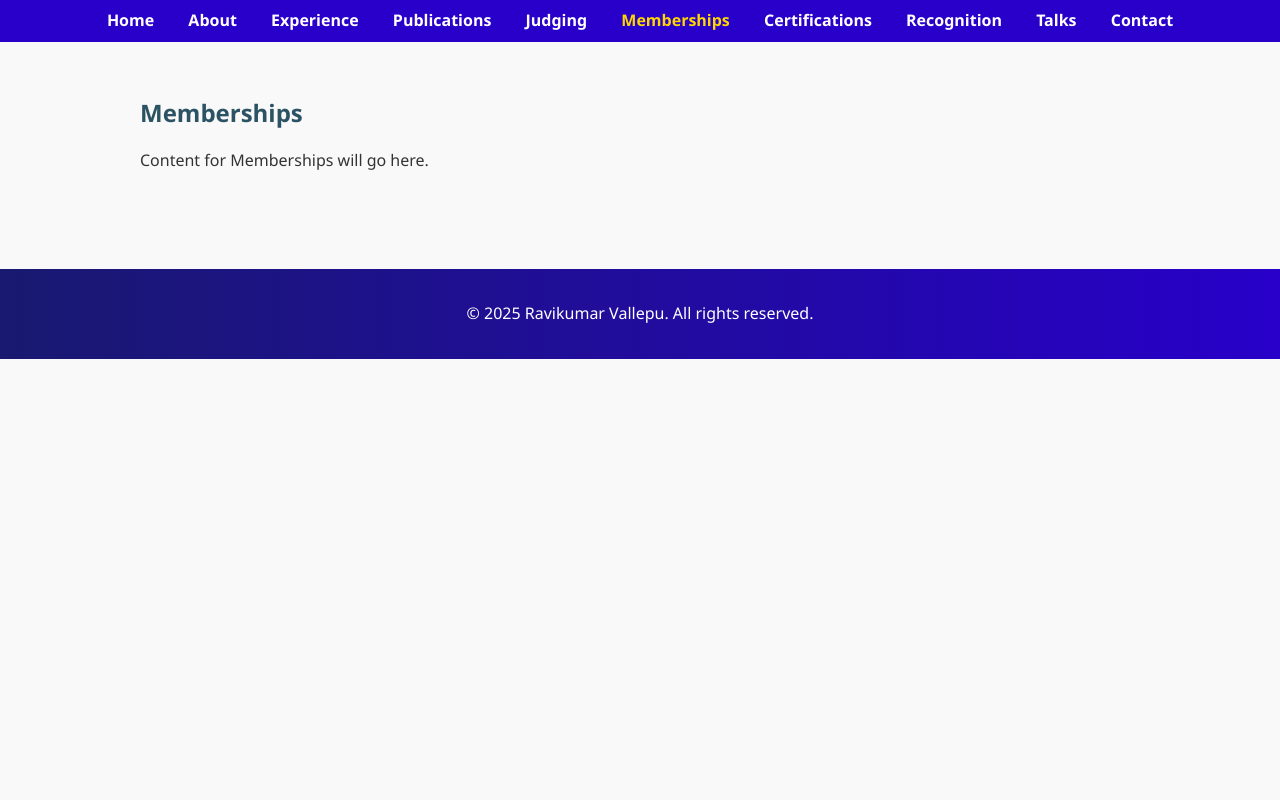
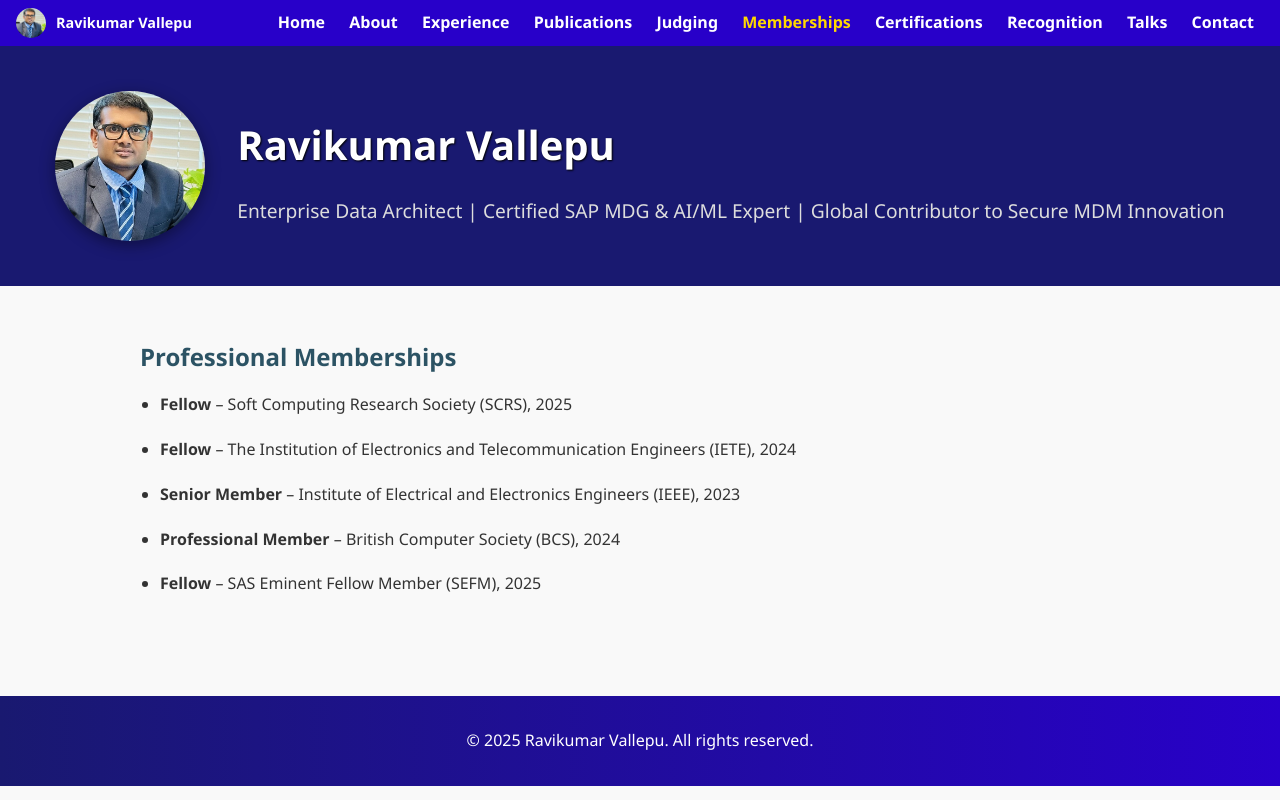
Before and after one commit to rkvallepu/rkvallepu.github.io, a plain HTML site: page memberships.html in a window 1280 px wide. Drawn offline with Linux system fonts and the light colour scheme.

Commit message:
memberships.html

```diff
--- a/memberships.html
+++ b/memberships.html
@@ -1,8 +1,8 @@
 <!DOCTYPE html>
 <html lang="en">
 <head>
-  <meta charset="UTF-8">
-  <meta name="viewport" content="width=device-width, initial-scale=1.0">
+  <meta charset="UTF-8" />
+  <meta name="viewport" content="width=device-width, initial-scale=1.0" />
   <title>Memberships | Ravikumar Vallepu</title>
   <link rel="stylesheet" href="https://cdnjs.cloudflare.com/ajax/libs/font-awesome/6.0.0-beta3/css/all.min.css" />
   <style>
@@ -14,6 +14,7 @@
       color: #333;
       line-height: 1.6;
     }
+
     nav {
       text-align: center;
       padding: 0.5rem 1rem;
@@ -21,17 +22,98 @@
       position: sticky;
       top: 0;
       z-index: 1000;
+      display: flex;
+      align-items: center;
+      justify-content: space-between;
     }
-    nav a {
+
+    .nav-brand {
+      display: flex;
+      align-items: center;
+      gap: 10px;
+    }
+
+    .nav-logo {
+      width: 30px;
+      height: 30px;
+      border-radius: 50%;
+      object-fit: cover;
+    }
+
+    .nav-name {
       color: white;
-      margin: 0 15px;
+      font-weight: bold;
+      font-size: 0.9rem;
+    }
+
+    .nav-links a {
+      color: white;
+      margin: 0 10px;
       text-decoration: none;
       font-weight: bold;
     }
-    nav a:hover, nav a.active {
+
+    .nav-links a:hover,
+    .nav-links a.active {
       color: #ffd700;
       transition: 0.3s;
     }
+
+    header {
+      background-color: #191970;
+      color: white;
+      padding: 2.5rem 1rem;
+    }
+
+    header .container {
+      display: flex;
+      align-items: center;
+      justify-content: center;
+      flex-wrap: wrap;
+      gap: 2rem;
+      max-width: 1200px;
+      margin: auto;
+    }
+
+    header img {
+      width: 150px;
+      height: 150px;
+      border-radius: 50%;
+      object-fit: cover;
+      box-shadow: 0 4px 15px rgba(0, 0, 0, 0.4);
+    }
+
+    header h1 {
+      font-size: 2.5rem;
+      margin-bottom: 0.5rem;
+      color: white;
+      text-shadow: 1px 1px 2px black;
+    }
+
+    header p {
+      font-size: 1.2rem;
+      color: #ddd;
+    }
+
+    section {
+      padding: 2rem 1rem;
+      max-width: 1000px;
+      margin: auto;
+    }
+
+    h2 {
+      color: #2c5364;
+      margin-bottom: 1rem;
+    }
+
+    ul {
+      padding-left: 20px;
+    }
+
+    li {
+      margin-bottom: 1.2rem;
+    }
+
     footer {
       background: linear-gradient(90deg, #191970, #2800c9);
       color: white;
@@ -39,34 +121,49 @@
       padding: 1rem;
       margin-top: 3rem;
     }
-    section {
-      padding: 2rem 1rem;
-      max-width: 1000px;
-      margin: auto;
-    }
-    h2 {
-      color: #2c5364;
-      margin-bottom: 1rem;
-    }
   </style>
 </head>
 <body>
-<nav>
-    <a href="index.html" class="">Home</a>
-    <a href="about.html" class="">About</a>
-    <a href="experience.html" class="">Experience</a>
-    <a href="publications.html" class="">Publications</a>
-    <a href="judging.html" class="">Judging</a>
-    <a href="memberships.html" class="active">Memberships</a>
-    <a href="certifications.html" class="">Certifications</a>
-    <a href="recognition.html" class="">Recognition</a>
-    <a href="talks.html" class="">Talks</a>
-    <a href="contact.html" class="">Contact</a>
+  <nav>
+    <div class="nav-brand">
+      <img src="profile1.jpg" alt="RV" class="nav-logo" />
+      <span class="nav-name">Ravikumar Vallepu</span>
+    </div>
+    <div class="nav-links">
+      <a href="index.html">Home</a>
+      <a href="about.html">About</a>
+      <a href="experience.html">Experience</a>
+      <a href="publications.html">Publications</a>
+      <a href="judging.html">Judging</a>
+      <a href="memberships.html" class="active">Memberships</a>
+      <a href="certifications.html">Certifications</a>
+      <a href="recognition.html">Recognition</a>
+      <a href="talks.html">Talks</a>
+      <a href="contact.html">Contact</a>
+    </div>
+  </nav>
 
-  </nav><section>
-  <h2>Memberships</h2>
-  <p>Content for Memberships will go here.</p>
-</section>
+  <header>
+    <div class="container">
+      <img src="profile1.jpg" alt="Ravikumar Vallepu" />
+      <div>
+        <h1>Ravikumar Vallepu</h1>
+        <p>Enterprise Data Architect | Certified SAP MDG & AI/ML Expert | Global Contributor to Secure MDM Innovation</p>
+      </div>
+    </div>
+  </header>
+
+  <section>
+    <h2>Professional Memberships</h2>
+    <ul>
+      <li><strong>Fellow</strong> – Soft Computing Research Society (SCRS), 2025</li>
+      <li><strong>Fellow</strong> – The Institution of Electronics and Telecommunication Engineers (IETE), 2024</li>
+      <li><strong>Senior Member</strong> – Institute of Electrical and Electronics Engineers (IEEE), 2023</li>
+      <li><strong>Professional Member</strong> – British Computer Society (BCS), 2024</li>
+      <li><strong>Fellow</strong> – SAS Eminent Fellow Member (SEFM), 2025</li>
+    </ul>
+  </section>
+
   <footer>
     <p>&copy; 2025 Ravikumar Vallepu. All rights reserved.</p>
   </footer>
```
